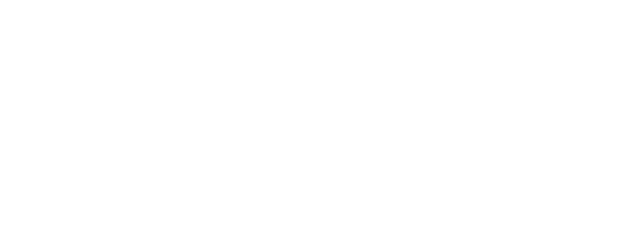
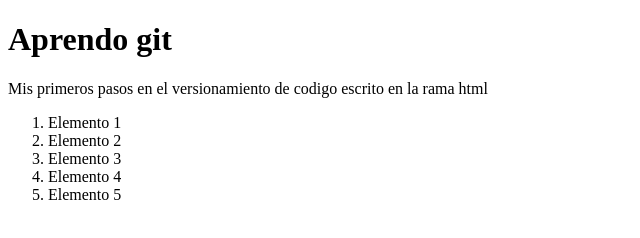
Before and after one commit to CarlosalbertoCastellanos/aprende-git, a plain HTML site: page index.html in a window 1280 px wide. Shown: the whole page, without its empty margins (0-640 px from the left). Drawn offline with Linux system fonts and the light colour scheme.

Commit message:
Agregando index.js a index.html

```diff
--- a/index.html
+++ b/index.html
@@ -7,6 +7,15 @@
     <title>Aprendiendo git</title>
 </head>
 <body>
-
+    <h1>Aprendo git </h1>
+    <p>Mis primeros pasos en el versionamiento de codigo escrito en la rama html</p>
+    <ol>
+        <li>Elemento 1</li>
+        <li>Elemento 2</li>
+        <li>Elemento 3</li>
+        <li>Elemento 4</li>
+        <li>Elemento 5</li>
+    </ol>
+    <script src="index.js"></script>
 </body>
 </html>
```
